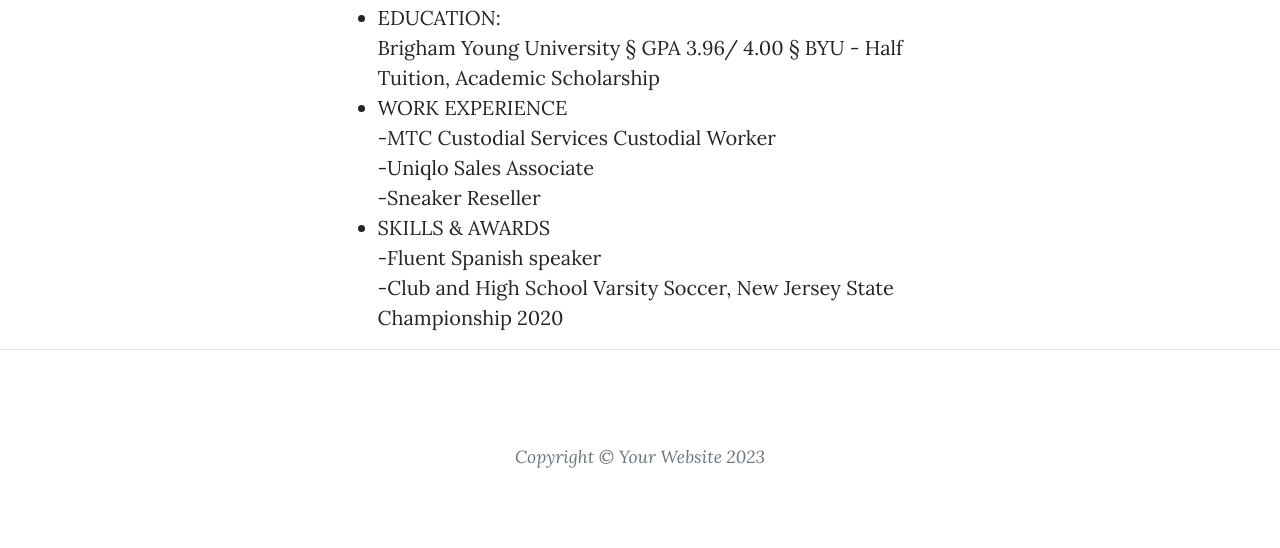
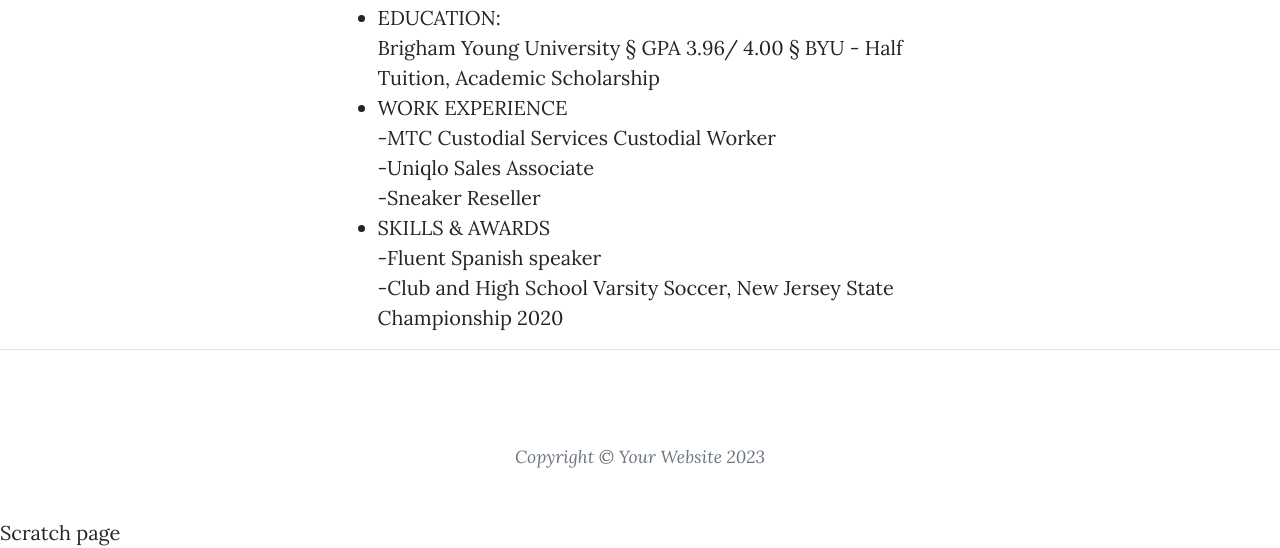
Before and after one commit to jamesonthach/is201finalproject, a plain HTML site: page index.html in a window 1280 px wide. Shown: the part 701-1249 px from the top of the page. Before the commit the page ends 1219 px from the top, so only its background shows below. Drawn offline with nearby package versions, Linux system fonts and the light colour scheme; files that its build step writes are made by us from their sources; files whose address does not match are found by name.

Commit message:
Update index.html

```diff
--- a/index.html
+++ b/index.html
@@ -114,5 +114,6 @@
         <script src="https://cdn.jsdelivr.net/npm/bootstrap@5.2.3/dist/js/bootstrap.bundle.min.js"></script>
         <!-- Core theme JS-->
         <script src="js/scripts.js"></script>
+        <a href="scratch.html"> Scratch page </a>
     </body>
 </html>
```
